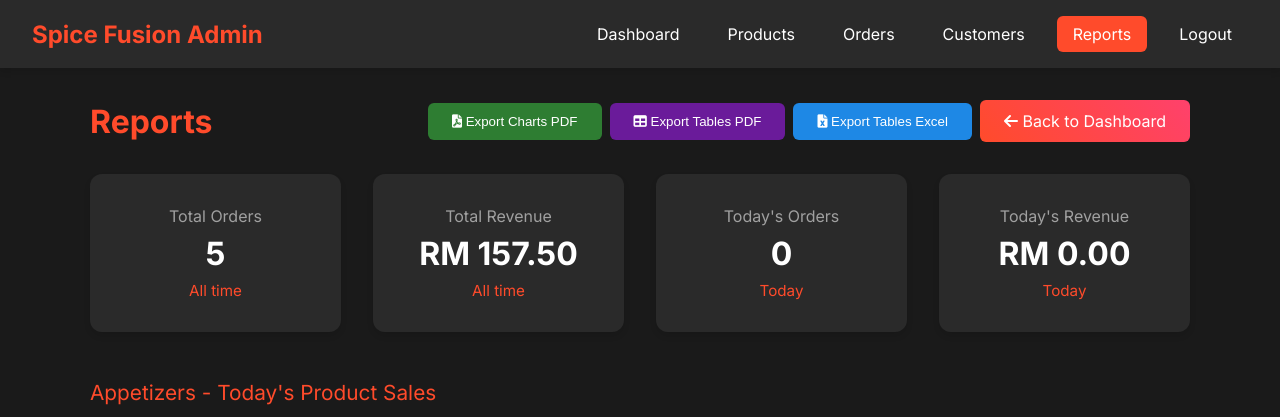
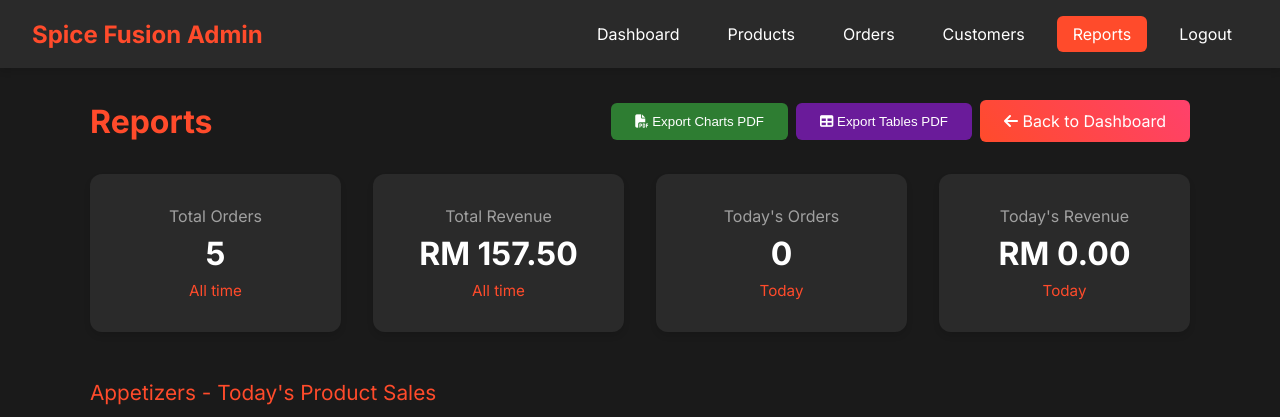
Before and after one commit to keejinsheng/FYP, a PHP site: page /FYP/admin/reports/report.php in a window 1280 px wide. Shown: the top 417 px of the page. Run offline with PHP 8.4, Linux system fonts and the light colour scheme; a user stored in the database is signed in; data comes from the database, SQL or seed files in the repository; some libraries are stand-ins or nearby versions.

Commit message:
admin。

```diff
--- a/admin/categories/categories.php
+++ b/admin/categories/categories.php
@@ -67,7 +67,7 @@ $categories = $stmt->fetchAll();
     <link rel="preconnect" href="https://fonts.googleapis.com">
     <link rel="preconnect" href="https://fonts.gstatic.com" crossorigin>
     <link href="https://fonts.googleapis.com/css2?family=Inter:wght@400;500;600;700&display=swap" rel="stylesheet">
-    <link rel="stylesheet" href="https://cdnjs.cloudflare.com/ajax/libs/font-awesome/6.0.0/css/all.min.css">
+    <link rel="stylesheet" href="https://cdnjs.cloudflare.com/ajax/libs/font-awesome/6.4.0/css/all.min.css" integrity="sha512-iecdLmaskl7CVkqkXNQ/ZH/XLlvWZOJyj7Yy7tcenmpD1ypASozpmT/E0iPtmFIB46ZmdtAc9eNBvH0H/ZpiBw==" crossorigin="anonymous" referrerpolicy="no-referrer" />
     <style>
         :root {
             --primary-color: #FF4B2B;
--- a/admin/dashboard/dashboard.php
+++ b/admin/dashboard/dashboard.php
@@ -100,7 +100,7 @@ $today_revenue = $stmt->fetchColumn() ?: 0;
     <link rel="preconnect" href="https://fonts.googleapis.com">
     <link rel="preconnect" href="https://fonts.gstatic.com" crossorigin>
     <link href="https://fonts.googleapis.com/css2?family=Inter:wght@400;500;600;700&display=swap" rel="stylesheet">
-    <link rel="stylesheet" href="https://cdnjs.cloudflare.com/ajax/libs/font-awesome/6.0.0/css/all.min.css">
+    <link rel="stylesheet" href="https://cdnjs.cloudflare.com/ajax/libs/font-awesome/6.4.0/css/all.min.css" integrity="sha512-iecdLmaskl7CVkqkXNQ/ZH/XLlvWZOJyj7Yy7tcenmpD1ypASozpmT/E0iPtmFIB46ZmdtAc9eNBvH0H/ZpiBw==" crossorigin="anonymous" referrerpolicy="no-referrer" />
     <style>
         :root {
             --primary-color: #FF4B2B;
--- a/admin/members/member.php
+++ b/admin/members/member.php
@@ -22,7 +22,7 @@ $customers = $stmt->fetchAll();
     <link rel="preconnect" href="https://fonts.googleapis.com">
     <link rel="preconnect" href="https://fonts.gstatic.com" crossorigin>
     <link href="https://fonts.googleapis.com/css2?family=Inter:wght@400;500;600;700&display=swap" rel="stylesheet">
-    <link rel="stylesheet" href="https://cdnjs.cloudflare.com/ajax/libs/font-awesome/6.0.0/css/all.min.css">
+    <link rel="stylesheet" href="https://cdnjs.cloudflare.com/ajax/libs/font-awesome/6.4.0/css/all.min.css" integrity="sha512-iecdLmaskl7CVkqkXNQ/ZH/XLlvWZOJyj7Yy7tcenmpD1ypASozpmT/E0iPtmFIB46ZmdtAc9eNBvH0H/ZpiBw==" crossorigin="anonymous" referrerpolicy="no-referrer" />
     <style>
         :root {
             --primary-color: #FF4B2B;
--- a/admin/orders/order.php
+++ b/admin/orders/order.php
@@ -42,7 +42,7 @@ $orders = $stmt->fetchAll();
     <link rel="preconnect" href="https://fonts.googleapis.com">
     <link rel="preconnect" href="https://fonts.gstatic.com" crossorigin>
     <link href="https://fonts.googleapis.com/css2?family=Inter:wght@400;500;600;700&display=swap" rel="stylesheet">
-    <link rel="stylesheet" href="https://cdnjs.cloudflare.com/ajax/libs/font-awesome/6.0.0/css/all.min.css">
+    <link rel="stylesheet" href="https://cdnjs.cloudflare.com/ajax/libs/font-awesome/6.4.0/css/all.min.css" integrity="sha512-iecdLmaskl7CVkqkXNQ/ZH/XLlvWZOJyj7Yy7tcenmpD1ypASozpmT/E0iPtmFIB46ZmdtAc9eNBvH0H/ZpiBw==" crossorigin="anonymous" referrerpolicy="no-referrer" />
     <style>
         :root {
             --primary-color: #FF4B2B;
--- a/admin/products/product.php
+++ b/admin/products/product.php
@@ -142,7 +142,7 @@ function handleImageUpload($fileInput, $oldImage = null) {
     <link rel="preconnect" href="https://fonts.googleapis.com">
     <link rel="preconnect" href="https://fonts.gstatic.com" crossorigin>
     <link href="https://fonts.googleapis.com/css2?family=Inter:wght@400;500;600;700&display=swap" rel="stylesheet">
-    <link rel="stylesheet" href="https://cdnjs.cloudflare.com/ajax/libs/font-awesome/6.0.0/css/all.min.css">
+    <link rel="stylesheet" href="https://cdnjs.cloudflare.com/ajax/libs/font-awesome/6.4.0/css/all.min.css" integrity="sha512-iecdLmaskl7CVkqkXNQ/ZH/XLlvWZOJyj7Yy7tcenmpD1ypASozpmT/E0iPtmFIB46ZmdtAc9eNBvH0H/ZpiBw==" crossorigin="anonymous" referrerpolicy="no-referrer" />
     <style>
         :root {
             --primary-color: #FF4B2B;
--- a/admin/profile/profile.php
+++ b/admin/profile/profile.php
@@ -105,7 +105,7 @@ if ($_SERVER['REQUEST_METHOD'] === 'POST') {
     <link rel="preconnect" href="https://fonts.googleapis.com">
     <link rel="preconnect" href="https://fonts.gstatic.com" crossorigin>
     <link href="https://fonts.googleapis.com/css2?family=Inter:wght@400;500;600;700&display=swap" rel="stylesheet">
-    <link rel="stylesheet" href="https://cdnjs.cloudflare.com/ajax/libs/font-awesome/6.0.0/css/all.min.css">
+    <link rel="stylesheet" href="https://cdnjs.cloudflare.com/ajax/libs/font-awesome/6.4.0/css/all.min.css" integrity="sha512-iecdLmaskl7CVkqkXNQ/ZH/XLlvWZOJyj7Yy7tcenmpD1ypASozpmT/E0iPtmFIB46ZmdtAc9eNBvH0H/ZpiBw==" crossorigin="anonymous" referrerpolicy="no-referrer" />
     <style>
         :root {
             --primary-color: #FF4B2B;
--- a/admin/reports/report.php
+++ b/admin/reports/report.php
@@ -58,11 +58,10 @@ foreach ($categories as $cat) {
     <link rel="preconnect" href="https://fonts.googleapis.com">
     <link rel="preconnect" href="https://fonts.gstatic.com" crossorigin>
     <link href="https://fonts.googleapis.com/css2?family=Inter:wght@400;500;600;700&display=swap" rel="stylesheet">
-    <link rel="stylesheet" href="https://cdnjs.cloudflare.com/ajax/libs/font-awesome/6.0.0/css/all.min.css">
+    <link rel="stylesheet" href="https://cdnjs.cloudflare.com/ajax/libs/font-awesome/6.4.0/css/all.min.css" integrity="sha512-iecdLmaskl7CVkqkXNQ/ZH/XLlvWZOJyj7Yy7tcenmpD1ypASozpmT/E0iPtmFIB46ZmdtAc9eNBvH0H/ZpiBw==" crossorigin="anonymous" referrerpolicy="no-referrer" />
     <script src="https://cdn.jsdelivr.net/npm/chart.js"></script>
     <script src="https://cdn.jsdelivr.net/npm/jspdf@2.5.1/dist/jspdf.umd.min.js"></script>
     <script src="https://cdn.jsdelivr.net/npm/jspdf-autotable@3.8.2/dist/jspdf.plugin.autotable.min.js"></script>
-    <script src="https://cdn.jsdelivr.net/npm/xlsx@0.18.5/dist/xlsx.full.min.js"></script>
     <style>
         :root {
             --primary-color: #FF4B2B;
@@ -210,7 +209,6 @@ foreach ($categories as $cat) {
             <div style="display:flex;gap:0.5rem;align-items:center;">
                 <button id="btnExportPdf" class="back-btn" style="background:#2e7d32;"><i class="fas fa-file-pdf"></i> Export Charts PDF</button>
                 <button id="btnExportTablesPdf" class="back-btn" style="background:#6a1b9a;"><i class="fas fa-table"></i> Export Tables PDF</button>
-                <button id="btnExportExcel" class="back-btn" style="background:#1e88e5;"><i class="fas fa-file-excel"></i> Export Tables Excel</button>
                 <a href="../dashboard/dashboard.php" class="back-btn"><i class="fas fa-arrow-left"></i> Back to Dashboard</a>
             </div>
         </div>
@@ -269,7 +267,6 @@ foreach ($categories as $cat) {
     document.addEventListener('DOMContentLoaded', function () {
         const btnPdf = document.getElementById('btnExportPdf');
         const btnTablesPdf = document.getElementById('btnExportTablesPdf');
-        const btnExcel = document.getElementById('btnExportExcel');
         if (btnPdf) {
             btnPdf.addEventListener('click', async function() {
                 const { jsPDF } = window.jspdf || {};
@@ -458,27 +455,6 @@ foreach ($categories as $cat) {
                 pdf.save('spice_fusion_tables_' + new Date().toISOString().slice(0,10) + '.pdf');
             });
         }
-
-        // Export all tables to an Excel workbook (one sheet per category)
-        if (btnExcel) {
-            btnExcel.addEventListener('click', function() {
-                if (!window.XLSX) return alert('Excel library failed to load.');
-                const wb = XLSX.utils.book_new();
-                const sections = Array.from(document.querySelectorAll('.category-section'));
-                if (sections.length === 0) return alert('No tables to export.');
-                sections.forEach((section, idx) => {
-                    const titleEl = section.querySelector('.category-title');
-                    const tableEl = section.querySelector('table');
-                    if (!tableEl) return;
-                    const ws = XLSX.utils.table_to_sheet(tableEl, { raw: true });
-                    let name = (titleEl ? titleEl.textContent.trim() : 'Sheet ' + (idx+1));
-                    name = name.replace(/[\[\]:\*\?\/\\]/g, ' ');
-                    if (name.length > 31) name = name.slice(0, 31);
-                    XLSX.utils.book_append_sheet(wb, ws, name || ('Sheet' + (idx+1)));
-                });
-                XLSX.writeFile(wb, 'tables_report.xlsx');
-            });
-        }
     });
     </script>
     <script>
--- a/admin/reviews/reviews.php
+++ b/admin/reviews/reviews.php
@@ -49,7 +49,7 @@ $reviews = $stmt->fetchAll();
     <link rel="preconnect" href="https://fonts.googleapis.com">
     <link rel="preconnect" href="https://fonts.gstatic.com" crossorigin>
     <link href="https://fonts.googleapis.com/css2?family=Inter:wght@400;500;600;700&display=swap" rel="stylesheet">
-    <link rel="stylesheet" href="https://cdnjs.cloudflare.com/ajax/libs/font-awesome/6.0.0/css/all.min.css">
+    <link rel="stylesheet" href="https://cdnjs.cloudflare.com/ajax/libs/font-awesome/6.4.0/css/all.min.css" integrity="sha512-iecdLmaskl7CVkqkXNQ/ZH/XLlvWZOJyj7Yy7tcenmpD1ypASozpmT/E0iPtmFIB46ZmdtAc9eNBvH0H/ZpiBw==" crossorigin="anonymous" referrerpolicy="no-referrer" />
     <style>
         :root {
             --primary-color: #FF4B2B;
--- a/admin/staff/staff.php
+++ b/admin/staff/staff.php
@@ -74,7 +74,7 @@ $admins = $stmt->fetchAll();
     <link rel="preconnect" href="https://fonts.googleapis.com">
     <link rel="preconnect" href="https://fonts.gstatic.com" crossorigin>
     <link href="https://fonts.googleapis.com/css2?family=Inter:wght@400;500;600;700&display=swap" rel="stylesheet">
-    <link rel="stylesheet" href="https://cdnjs.cloudflare.com/ajax/libs/font-awesome/6.0.0/css/all.min.css">
+    <link rel="stylesheet" href="https://cdnjs.cloudflare.com/ajax/libs/font-awesome/6.4.0/css/all.min.css" integrity="sha512-iecdLmaskl7CVkqkXNQ/ZH/XLlvWZOJyj7Yy7tcenmpD1ypASozpmT/E0iPtmFIB46ZmdtAc9eNBvH0H/ZpiBw==" crossorigin="anonymous" referrerpolicy="no-referrer" />
     <style>
         body { font-family: 'Inter', sans-serif; margin:0; background:#1a1a1a; color:#fff; }
         .admin-header { background:#2a2a2a; padding:1rem 2rem; }
```
Also changed, not shown: food_images/food_6939af6a832ea0.16874181.png (added).
